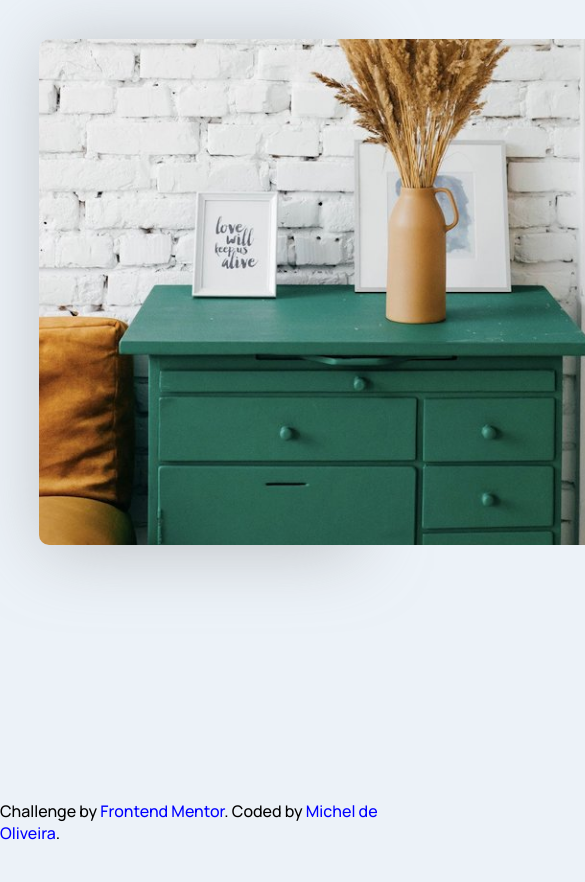
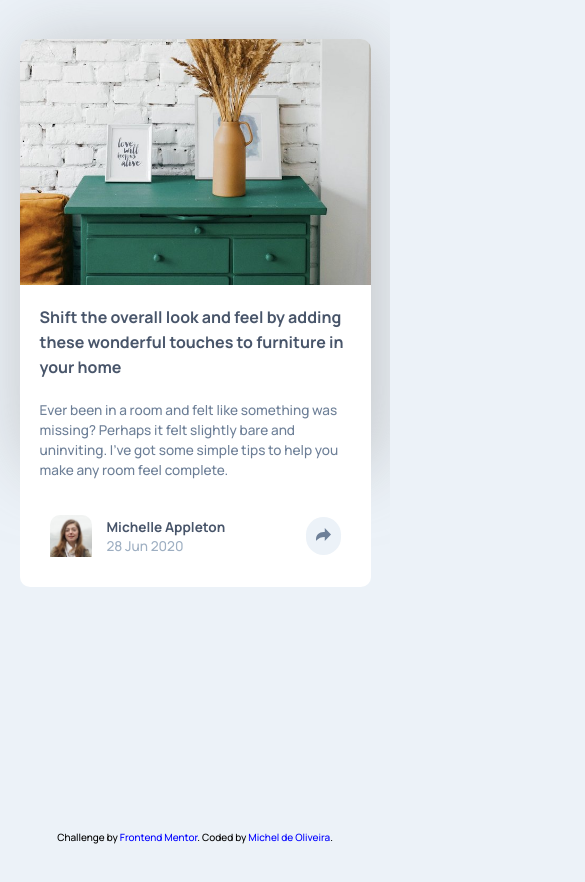
Before and after one commit to MichelNascimento/frontend-challenge-1, a plain HTML site: page article-preview-component-master/index.html in a window 390 px wide. Shown: the top 882 px of the page, 585 px wide, since content can reach past the window. After the commit the page ends 844 px from the top, so only its background shows below. Drawn offline with Linux system fonts and the light colour scheme.

Commit message:
Responsive version creation

```diff
--- a/article-preview-component-master/index.html
+++ b/article-preview-component-master/index.html
@@ -9,6 +9,7 @@
   <link href="https://fonts.googleapis.com/css2?family=Manrope:wght@500;700&display=swap" rel="stylesheet">
   <link rel="icon" type="image/png" sizes="32x32" href="./images/favicon-32x32.png">
   <link rel="stylesheet" href="./styles.css" />
+  <link rel="stylesheet" href="./responsive.css" />
   <title>Frontend Mentor | Article preview component</title>
 </head>
 
@@ -24,9 +25,6 @@
         Ever been in a room and felt like something was missing? Perhaps
         it felt slightly bare and uninviting. I’ve got some simple tips
         to help you make any room feel complete.
-
-        Michelle Appleton
-        28 Jun 2020
       </p>
       <div class="user-content">
         <div class="user-info">
--- /dev/null
+++ b/article-preview-component-master/responsive.css
@@ -0,0 +1,99 @@
+@media (min-width: 1700px) {
+    h1 {
+        font-size: 55px;
+        line-height: 60px;
+    }
+
+    .content p {
+        font-size: 30px;
+        margin-top: 40px;
+        line-height: 45px;
+    }
+
+    i {
+        height: 50px;
+        width: 50px;
+        display: flex;
+        align-items: center;
+        justify-content: center;
+    }
+}
+
+@media (max-width: 1220px) {
+    .container {
+        margin-top: 5%;
+        height: 50vh;
+        flex-direction: column;
+        align-self: center;
+        justify-self: center;
+    }
+
+    .content {
+        margin-left: 0;
+        border-radius: 0px 0px 10px 10px;
+    }
+
+    .container img {
+        border-radius: 10px 10px 0px 0px;
+    }
+}
+
+@media (max-width: 768px) {
+    html {
+        font-size: 85%;
+    }
+
+    .container {
+        margin-top: 10%;
+        height: 40vh;
+        width: 90%;
+    }
+}
+
+@media (max-width: 530px) {
+    .container {
+        margin-top: 10%;
+        height: 100%;
+        width: 90%;
+    }
+
+    .container img {
+        height: 80%;
+    }
+
+    h1 {
+        font-size: 16px;
+        line-height: 25px;
+    }
+
+    .content {
+        margin-top: -10%;
+        height: 100%;
+    }
+
+    .content p {
+        line-height: 20px;
+    }
+
+    .user-content {
+        padding: 10px;
+    }
+
+    .user-info {
+        width: 100%;
+    }
+}
+
+@media (max-width: 425px) {
+    .container {
+        height: 50vh;
+    }
+
+    .content {
+        padding: 20px;
+    }
+
+    .attribution {
+        font-size: 10px;
+    }
+}
--- a/article-preview-component-master/styles.css
+++ b/article-preview-component-master/styles.css
@@ -34,17 +34,17 @@ h1 {
     line-height: 45px;
 }
 
-.content p {
-    color: hsl(214, 17%, 51%);
-    margin-top: 20px;
-    line-height: 25px;
-}
-
 .content {
     background-color: #ffffff;
     padding: 50px;
     margin-left: -8%;
     border-radius: 0px 10px 10px 0px;
+}
+
+.content p {
+    color: hsl(214, 17%, 51%);
+    margin-top: 20px;
+    line-height: 25px;
 }
 
 .user-content {
```
Also changed, not shown: 1 other file.
